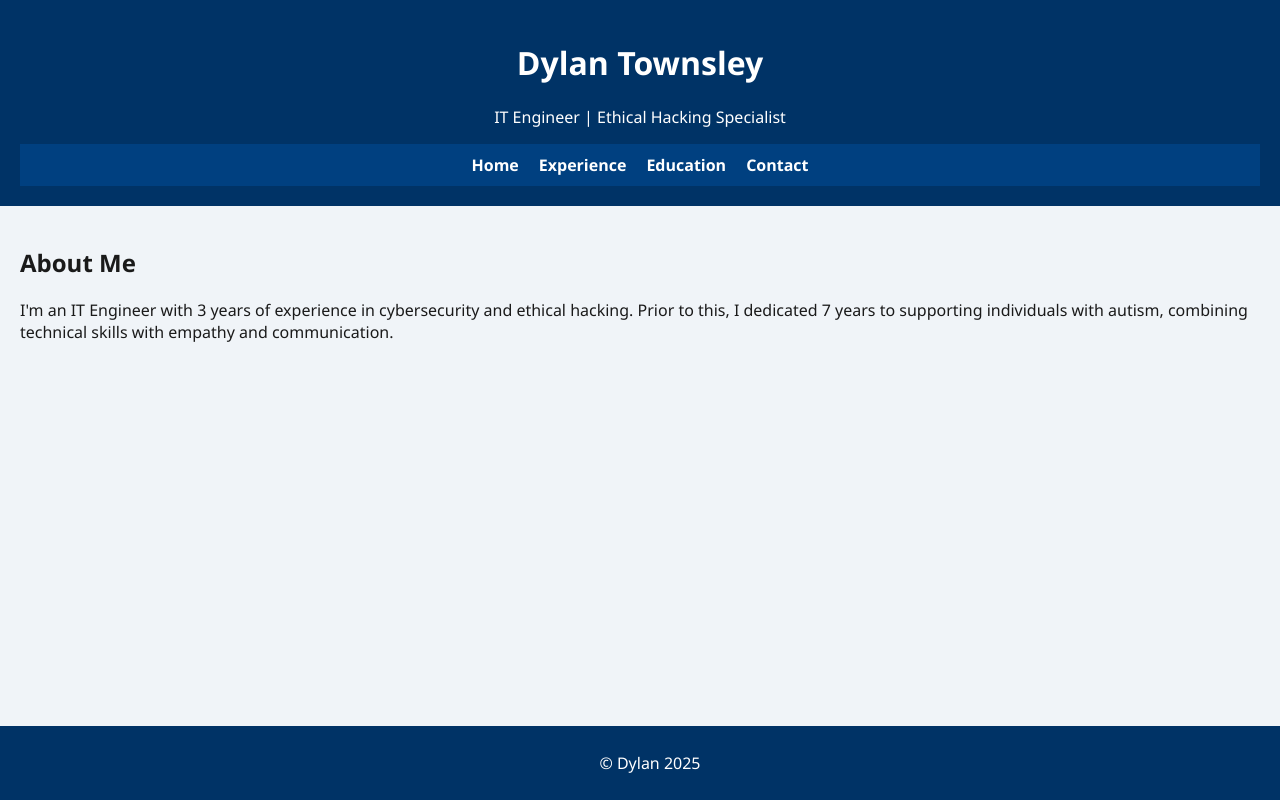
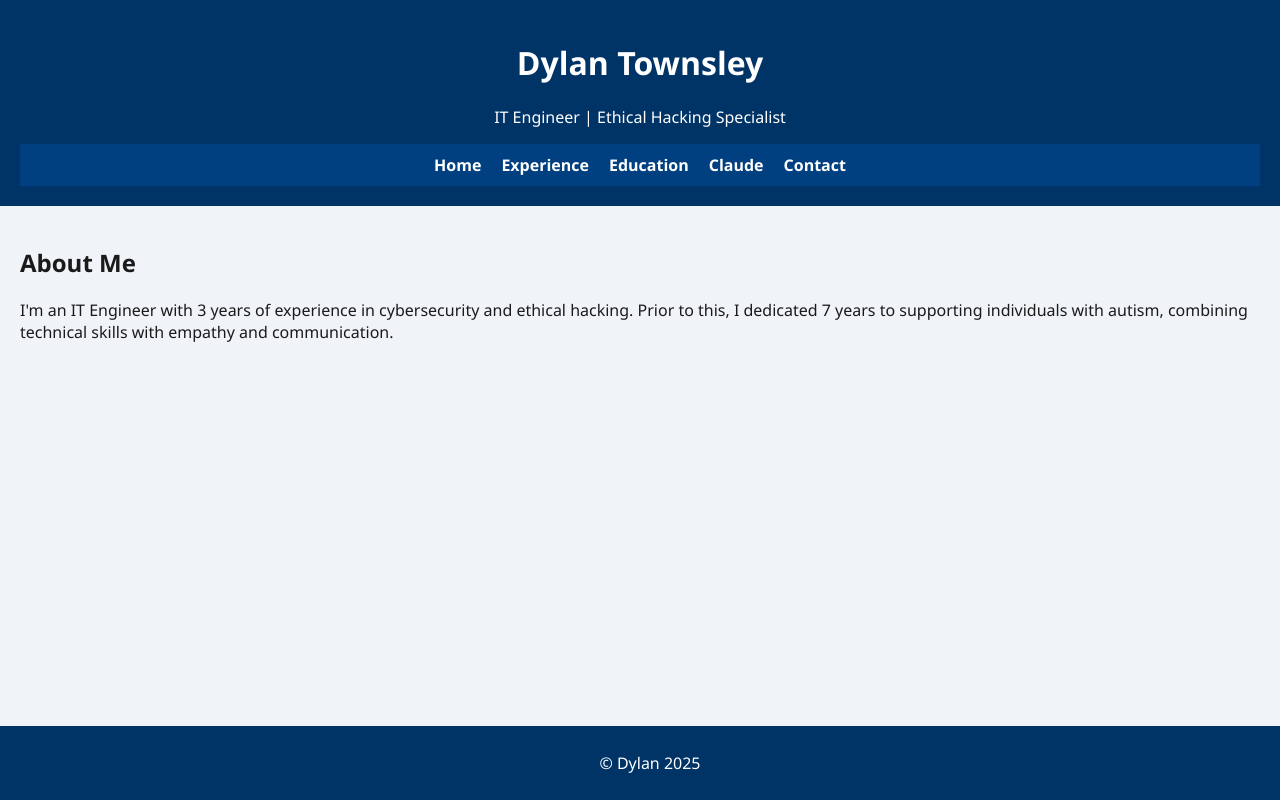
Before and after one commit to Hikaar/mywebsite, a plain HTML site: page index.html in a window 1280 px wide. Drawn offline with Linux system fonts and the light colour scheme.

Commit message:
Update index.html

```diff
--- a/index.html
+++ b/index.html
@@ -13,6 +13,7 @@
       <a href="index.html">Home</a>
       <a href="experience.html">Experience</a>
       <a href="education.html">Education</a>
+      <a href="claude.html">Claude</a>
        <a href="contact.html">Contact</a>
     </nav>
   </header>
```
